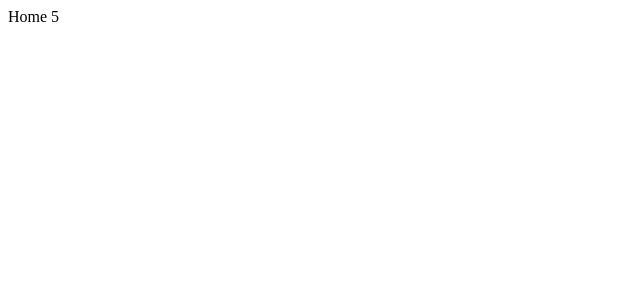
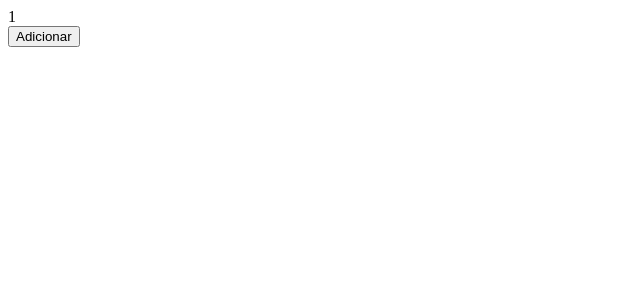
Before and after one commit to rafaelgsilveira/ragasil-test, a Next.js app: page / in a window 1280 px wide. Shown: the top 300 px of the page, without its empty margins (0-640 px from the left). Built offline with nearby package versions, Linux system fonts and the light colour scheme.

Commit message:
add counter

```diff
--- a/pages/index.js
+++ b/pages/index.js
@@ -1,5 +1,24 @@
+import { useState} from 'react';
+
+function Contador(){
+    const [contador, setContador] = useState(1);
+
+    function adicionarContador(){
+        setContador(contador+1);
+    }
+
+    return (
+        <div>
+            <div>{contador}</div>
+            <button onClick={adicionarContador}>Adicionar</button>
+        </div>
+    )
+}
+
 function Home(){
-    return <div>Home 5</div>
+    return <Contador />
 }
 
 export default Home
+
+//npm run dev
```
